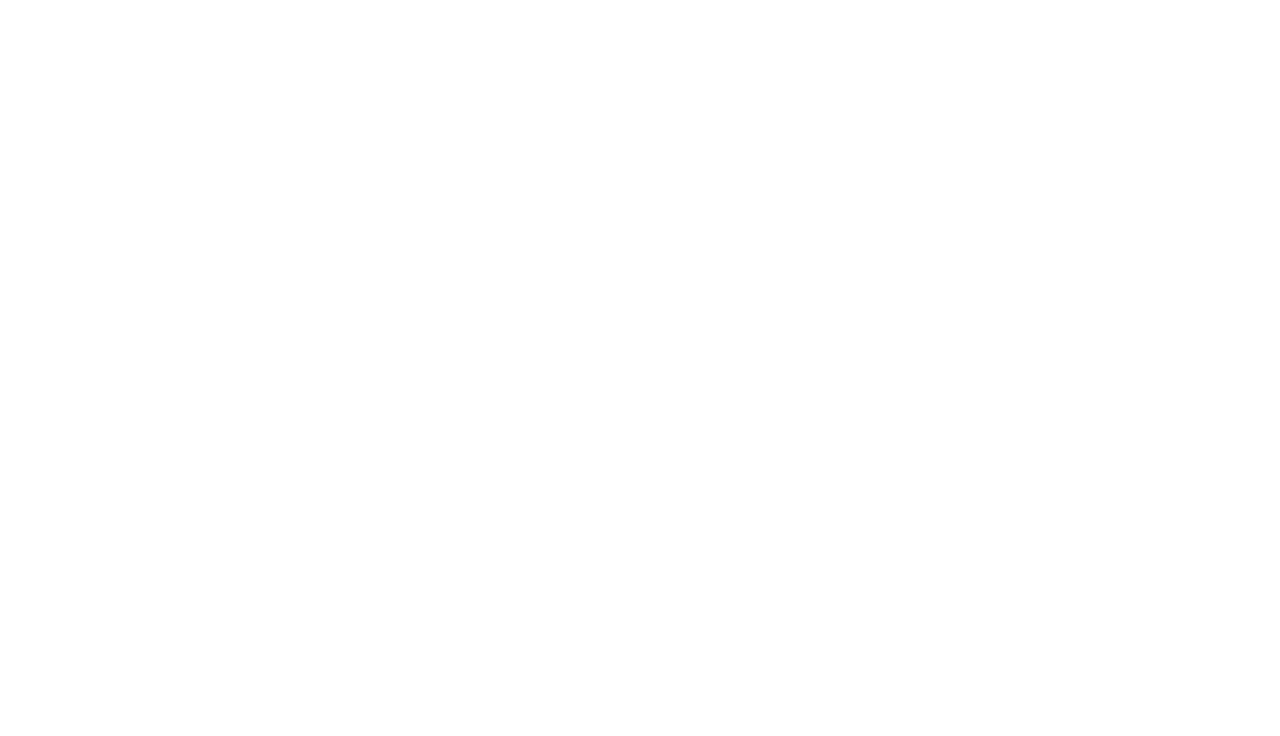
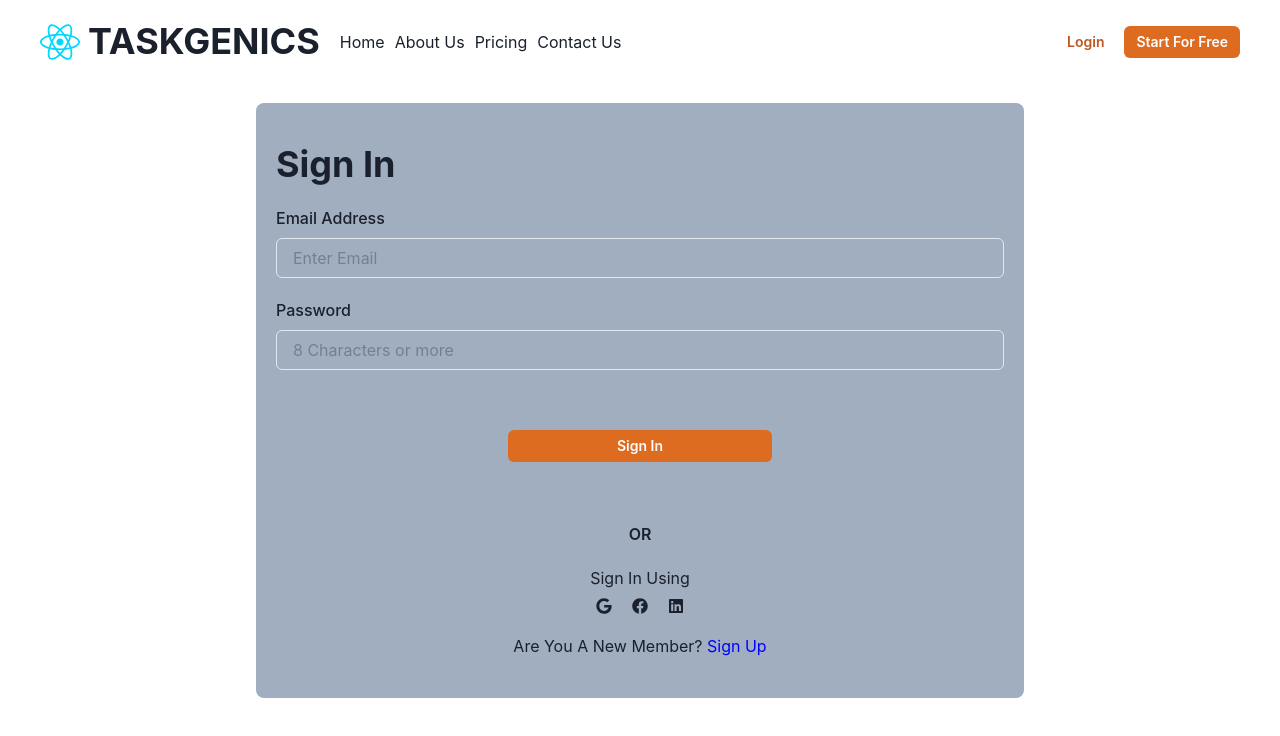
Before and after one commit to PhilipOyelegbin/task-tracker, a React (Vite) app: page /login in a window 1280 px wide. Before the commit this address had no page. Shown: the top 736 px of the page. Built offline with nearby package versions, Linux system fonts and the light colour scheme.

Commit message:
login page added

```diff
--- a/src/App.jsx
+++ b/src/App.jsx
@@ -1,6 +1,7 @@
 import { Route, Routes } from 'react-router-dom'
 import SharedLayout from './components/SharedLayout';
 import Landing from './pages/landing/Landing'
+import Login from './pages/login/Login';
 
 function App() {
   return (
@@ -8,6 +9,7 @@
     <Routes>
       <Route path='/' element={<SharedLayout/>}>
         <Route index element={<Landing/>}/>
+        <Route path='login' element={<Login/>}/>
       </Route>
     </Routes>
     </>
--- a/src/components/Nav.jsx
+++ b/src/components/Nav.jsx
@@ -1,6 +1,6 @@
 import { NavLink } from 'react-router-dom'
 import { RiMenu3Fill, RiCloseFill } from 'react-icons/ri'
-import {border, Flex, Heading, HStack, Image, Stack} from '@chakra-ui/react';
+import {Button, Flex, Heading, HStack, Image} from '@chakra-ui/react';
 import react from '../assets/react.svg';
 import { useState } from 'react';
 
@@ -34,8 +34,8 @@
         </HStack>
 
         <HStack className='nav-btn'>
-            <NavLink className="nav-link" to="/login">Login</NavLink>
-            <NavLink style={{background: "gray", padding: "10px", borderRadius: "10px"}} to="/signup">Start For Free</NavLink>
+        <Button colorScheme='orange' variant='ghost' size='sm'><NavLink className="nav-link" to="/login">Login</NavLink></Button>
+            <Button colorScheme='orange' variant='solid' size='sm'><NavLink to="/signup">Start For Free</NavLink></Button>
             <RiMenu3Fill className={`${show ? "hidden" : "show"}`} fontSize="30px" onClick={handleToggle}/>
             <RiCloseFill className={`${show ? "show" : "hidden"}`} fontSize="30px" onClick={handleToggle}/>
         </HStack>
--- a/src/pages/landing/Section2.jsx
+++ b/src/pages/landing/Section2.jsx
@@ -1,4 +1,4 @@
-import { Heading, HStack, Image, Link as ChakraLink, VStack, Wrap } from "@chakra-ui/react";
+import { Button, Heading, HStack, Image, Link as ChakraLink, VStack, Wrap } from "@chakra-ui/react";
 import {FaArrowRight} from 'react-icons/fa';
 import react from '../../assets/react.svg';
 
@@ -61,7 +61,7 @@
                     </HStack>
                 </VStack>
             </Wrap>
-            <ChakraLink bg="blackAlpha.600" mb="10px" p={["10px 20px", "10px 50px"]} textAlign="center" rounded="md" href="">Learn More About The Product</ChakraLink>
+            <Button colorScheme='orange' variant='solid' size='sm' p={["10px 20px", "10px 50px"]}><ChakraLink textAlign="center" _hover="none" href="">Learn More About The Product</ChakraLink></Button>
         </VStack>
     </>
   )
--- /dev/null
+++ b/src/pages/login/Login.jsx
@@ -0,0 +1,36 @@
+import { Button, Center, Flex, FormControl, FormLabel, Heading, HStack, Input, Text, VStack } from "@chakra-ui/react"
+import { FaFacebook, FaGoogle, FaLinkedin } from "react-icons/fa"
+import { Link } from "react-router-dom"
+
+const Login = () => {
+  return (
+    <Flex py="5">
+        <Center flexDir="column" gap="5" mx="auto" bg="gray.400" w={["90%", "60%"]} rounded="lg" p="40px 20px">
+            <VStack as="form" w="100%" gap="5">
+                <Heading alignSelf="self-start">Sign In</Heading>
+                <FormControl>
+                    <FormLabel>Email Address</FormLabel>
+                    <Input variant='outline' placeholder='Enter Email' size='md'/>
+                </FormControl>
+                <FormControl>
+                    <FormLabel>Password</FormLabel>
+                    <Input variant='outline' placeholder='8 Characters or more' size='md'/>
+                </FormControl>
+                <Button colorScheme='orange' variant='solid' size='sm' p={["5px 30%", "5px 15%"]} my="10">Sign In</Button>
+            </VStack>
+            <Text fontWeight="semibold">OR</Text>
+            <VStack>
+                <Text>Sign In Using</Text>
+                <HStack gap="5">
+                    <FaGoogle/>
+                    <FaFacebook/>
+                    <FaLinkedin/>
+                </HStack>
+            </VStack>
+            <Text>Are You A New Member? <Link to="/signup" style={{color: "blue"}}>Sign Up</Link></Text>
+        </Center>
+    </Flex>
+  )
+}
+
+export default Login
```
Also changed, not shown: src/pages/landing/Hero.jsx (+2 -2 lines).
